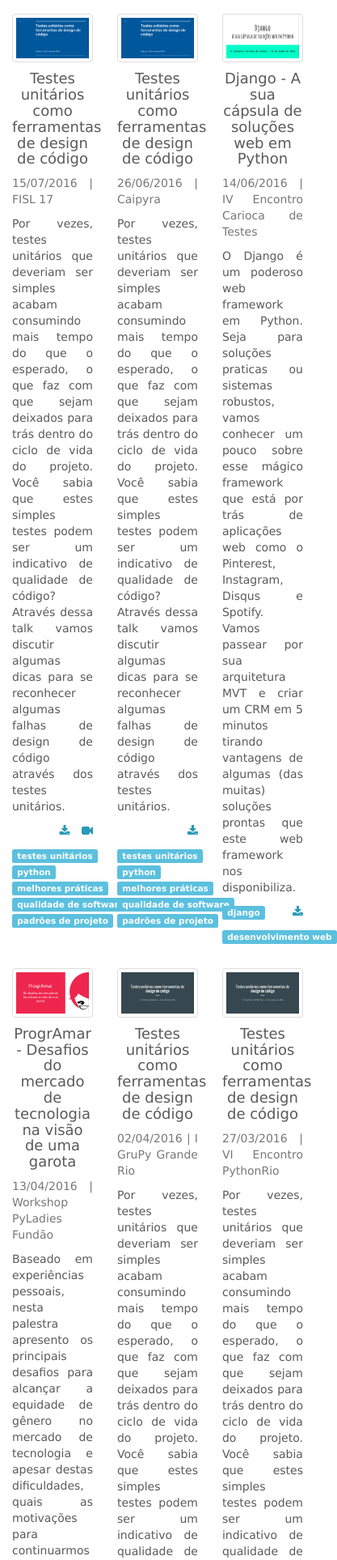
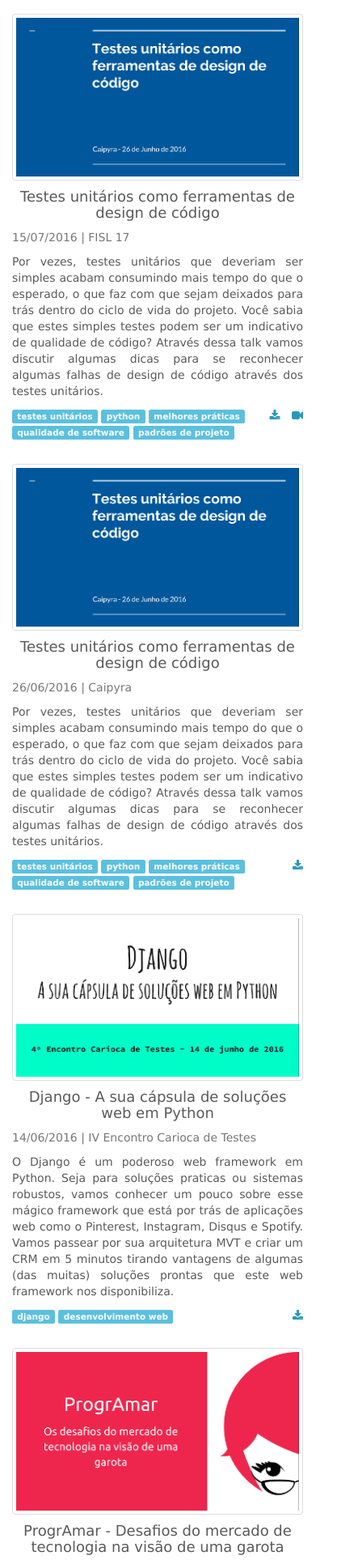
Before and after one commit to pgrangeiro/personal-site, a plain HTML site: page talks/index.html in a window 390 px wide. Shown: the part 53-1980 px from the top of the page at 81% size, 417 px wide, since content can reach past the window. Drawn offline with Linux system fonts and the light colour scheme.

Commit message:
Synchronized build

```diff
--- a/talks/index.html
+++ b/talks/index.html
@@ -59,7 +59,7 @@
   <div class="row">
 
 
-    <div class="col-xs-4 col-sm-4 col-md-4 col-lg-4">
+    <div class="col-xs-12 col-sm-12 col-md-4 col-lg-4">
 
 
       <img class="img-thumbnail" data-src="holder.js/360x250" src="../media/talks/26062016.png" />
@@ -98,7 +98,7 @@
     </div>
 
 
-    <div class="col-xs-4 col-sm-4 col-md-4 col-lg-4">
+    <div class="col-xs-12 col-sm-12 col-md-4 col-lg-4">
 
 
       <img class="img-thumbnail" data-src="holder.js/360x250" src="../media/talks/26062016.png" />
@@ -135,7 +135,7 @@
     </div>
 
 
-    <div class="col-xs-4 col-sm-4 col-md-4 col-lg-4">
+    <div class="col-xs-12 col-sm-12 col-md-4 col-lg-4">
 
 
       <img class="img-thumbnail" data-src="holder.js/360x250" src="../media/talks/14062016.png" />
@@ -168,7 +168,7 @@
     </div><div class="row">
 
 
-    <div class="col-xs-4 col-sm-4 col-md-4 col-lg-4">
+    <div class="col-xs-12 col-sm-12 col-md-4 col-lg-4">
 
 
       <img class="img-thumbnail" data-src="holder.js/360x250" src="../media/talks/13042016.png" />
@@ -199,7 +199,7 @@
     </div>
 
 
-    <div class="col-xs-4 col-sm-4 col-md-4 col-lg-4">
+    <div class="col-xs-12 col-sm-12 col-md-4 col-lg-4">
 
 
       <img class="img-thumbnail" data-src="holder.js/360x250" src="../media/talks/02042016.png" />
@@ -232,7 +232,7 @@
     </div>
 
 
-    <div class="col-xs-4 col-sm-4 col-md-4 col-lg-4">
+    <div class="col-xs-12 col-sm-12 col-md-4 col-lg-4">
 
 
       <img class="img-thumbnail" data-src="holder.js/360x250" src="../media/talks/27022016.png" />
@@ -267,7 +267,7 @@
     </div><div class="row">
 
 
-    <div class="col-xs-4 col-sm-4 col-md-4 col-lg-4">
+    <div class="col-xs-12 col-sm-12 col-md-4 col-lg-4">
 
 
       <img class="img-thumbnail" data-src="holder.js/360x250" src="../media/talks/08112015.png" />
@@ -298,7 +298,7 @@
     </div>
 
 
-    <div class="col-xs-4 col-sm-4 col-md-4 col-lg-4">
+    <div class="col-xs-12 col-sm-12 col-md-4 col-lg-4">
 
 
       <img class="img-thumbnail" data-src="holder.js/360x250" src="../media/talks/24102015.png" />
```
Also changed, not shown: projects/index.html (+4 -4 lines), 1 other file.
